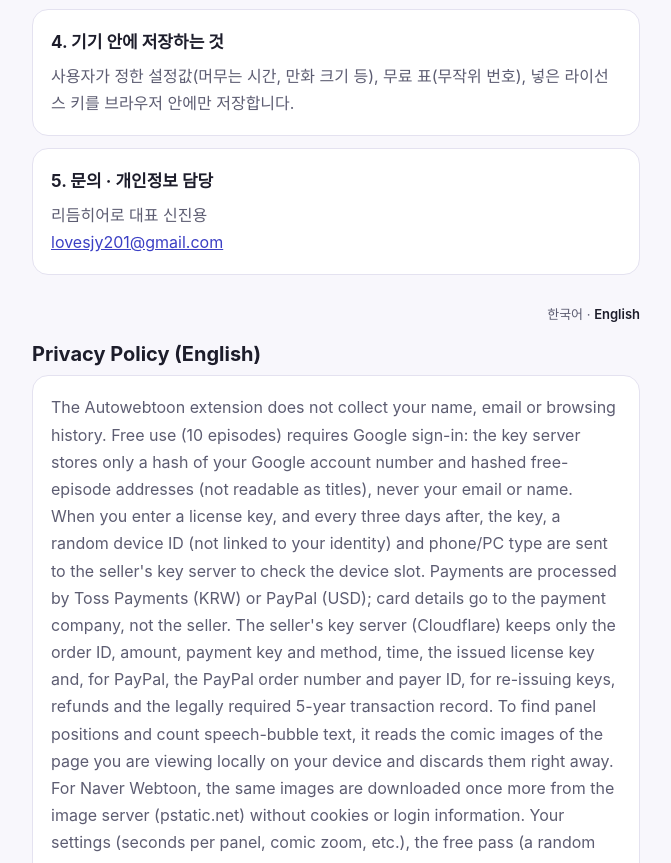
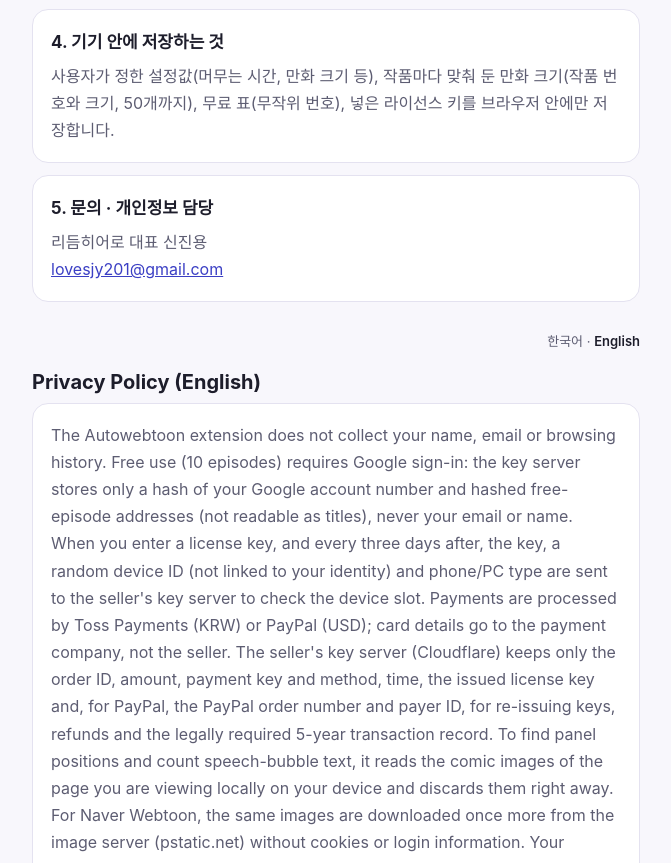
Before and after one commit to lovesjy201201/autowebtoon, a plain HTML site: page privacy.html in a window 1280 px wide. Shown: the part 1083-1946 px from the top of the page, without its empty margins (304-975 px from the left). Drawn offline with Linux system fonts and the light colour scheme.

Commit message:
처리방침: 작품마다 맞춰 둔 만화 크기를 기기 안에 저장한다고 밝힘 (0.6.9)
Co-Authored-By: Claude Fable 5.2 <noreply@anthropic.com>

```diff
--- a/privacy.html
+++ b/privacy.html
@@ -48,7 +48,7 @@
     <p>컷 위치와 말풍선 글자 수를 세기 위해, 보고 있는 페이지의 만화 그림을 기기 안에서 잠깐 읽습니다. 다 쓰면 바로 버리며 저장하지 않습니다.
     네이버웹툰 그림은 같은 그림을 그림 서버(pstatic.net)에서 한 번 더 받아 읽는데, 이때 로그인 정보는 붙이지 않습니다.</p></section>
   <section><h2>4. 기기 안에 저장하는 것</h2>
-    <p>사용자가 정한 설정값(머무는 시간, 만화 크기 등), 무료 표(무작위 번호), 넣은 라이선스 키를 브라우저 안에만 저장합니다.</p></section>
+    <p>사용자가 정한 설정값(머무는 시간, 만화 크기 등), 작품마다 맞춰 둔 만화 크기(작품 번호와 크기, 50개까지), 무료 표(무작위 번호), 넣은 라이선스 키를 브라우저 안에만 저장합니다.</p></section>
   <section id="contact"><h2>5. 문의 · 개인정보 담당</h2>
     <p>리듬히어로 대표 신진용</p>
     <p><a href="mailto:lovesjy201@gmail.com">lovesjy201@gmail.com</a></p></section>
```
